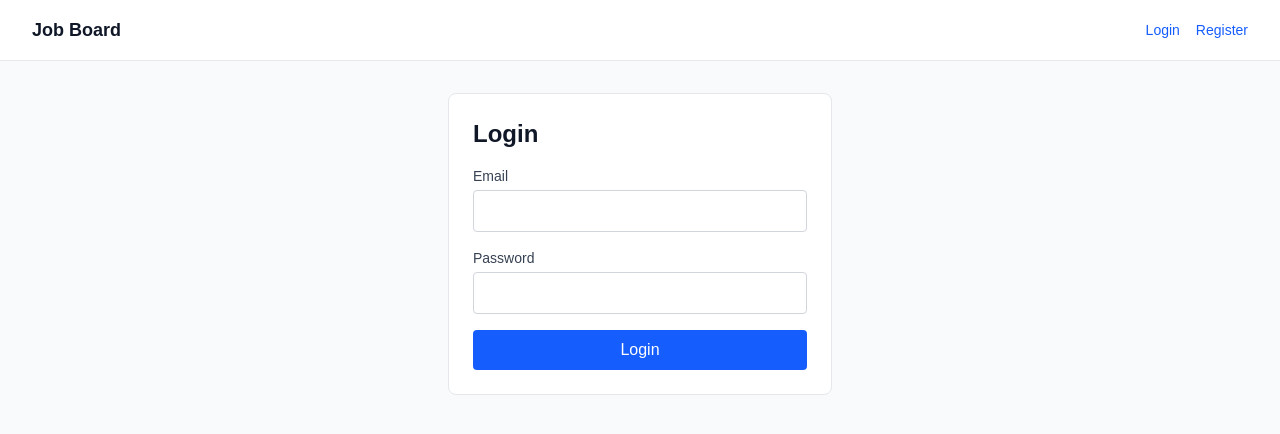
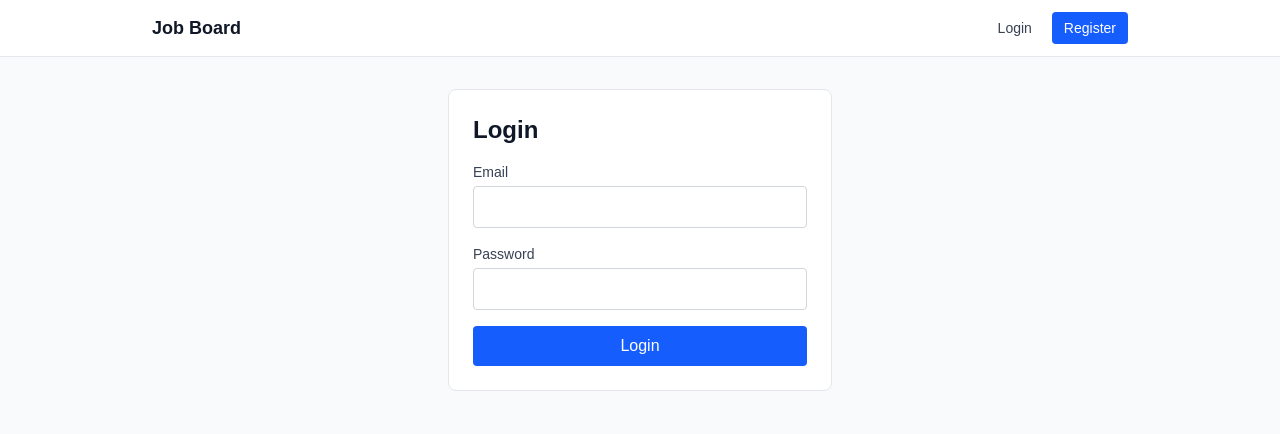
Before and after one commit to EmanAsif468/job-board-frontend, a Next.js app: page /login in a window 1280 px wide. Shown: the top 434 px of the page. Built offline with nearby package versions, Linux system fonts and the light colour scheme; no server answers.

Commit message:
Restyle navbar

```diff
--- a/src/components/Navbar.js
+++ b/src/components/Navbar.js
@@ -26,43 +26,61 @@ export default function Navbar() {
   }
 
   return (
-    <nav className="flex items-center justify-between border-b border-gray-200 bg-white px-8 py-4">
+    <nav className="sticky top-0 z-10 border-b border-gray-200 bg-white">
+      <div className="mx-auto flex max-w-5xl flex-wrap items-center justify-between gap-3 px-6 py-3">
         <Link href="/" className="text-lg font-bold text-gray-900">
           Job Board
         </Link>
 
-      <div className="flex items-center gap-4">
+        <div className="flex flex-wrap items-center gap-3">
           {user ? (
             <>
               {user.role === "company" && (
                 <Link
                   href="/post-job"
-                className="text-sm text-blue-600 hover:underline"
+                  className="rounded bg-blue-600 px-3 py-1.5 text-sm text-white hover:bg-blue-700"
                 >
                   Post a job
                 </Link>
               )}
-            <span className="text-sm text-gray-700">
-              {user.name} ({user.role})
+
+              <span className="text-sm text-gray-700">{user.name}</span>
+
+              <span
+                className={`rounded-full px-2 py-0.5 text-xs font-medium ${
+                  user.role === "company"
+                    ? "bg-purple-100 text-purple-800"
+                    : "bg-green-100 text-green-800"
+                }`}
+              >
+                {user.role}
               </span>
+
               <button
                 onClick={handleLogout}
-              className="rounded bg-gray-100 px-3 py-1 text-sm text-gray-800 hover:bg-gray-200"
+                className="rounded border border-gray-300 px-3 py-1.5 text-sm text-gray-700 hover:bg-gray-100"
               >
                 Logout
               </button>
             </>
           ) : (
             <>
-            <Link href="/login" className="text-sm text-blue-600 hover:underline">
+              <Link
+                href="/login"
+                className="px-2 py-1.5 text-sm text-gray-700 hover:underline"
+              >
                 Login
               </Link>
-            <Link href="/register" className="text-sm text-blue-600 hover:underline">
+              <Link
+                href="/register"
+                className="rounded bg-blue-600 px-3 py-1.5 text-sm text-white hover:bg-blue-700"
+              >
                 Register
               </Link>
             </>
           )}
         </div>
+      </div>
     </nav>
   );
 }
```
Lines whose indentation alone changed are shown as unchanged.
